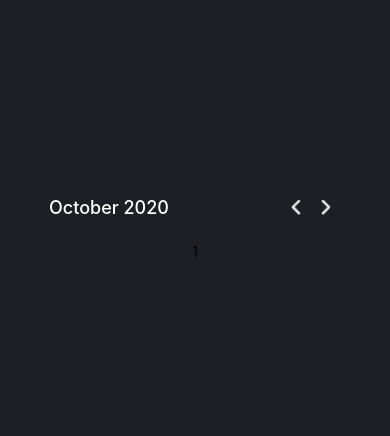
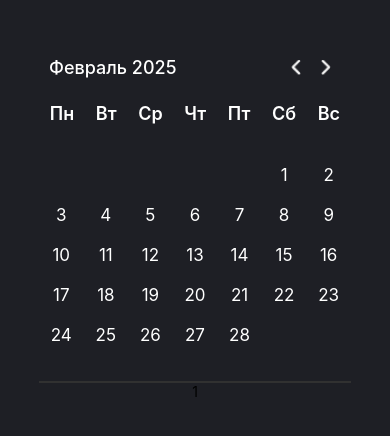
Before and after one commit to KANTNOLI/KMNotes, a React Native app: screen / in a window 390 px wide. Shown: the part 196-632 px from the top of the page. Built offline with nearby package versions, Linux system fonts and the light colour scheme.

Commit message:
toggle year months

```diff
--- a/App.js
+++ b/App.js
@@ -9,14 +9,61 @@ import {
 import AsyncStorage from "@react-native-async-storage/async-storage";
 
 import CalendarHeader from "./components/Calendar/CalendarHeader";
+import CalendarContent from "./components/Calendar/CalendarContent";
+
+const MONTHS = [
+  "Январь",
+  "Февраль",
+  "Март",
+  "Апрель",
+  "Май",
+  "Июнь",
+  "Июль",
+  "Август",
+  "Сентябрь",
+  "Октябрь",
+  "Ноябрь",
+  "Декабрь",
+];
 
 const App = () => {
-  const [mount, setmount] = useState(1);
+  let activeDate = new Date();
+
+  const [month, setMonth] = useState(activeDate.getMonth());
+  const [year, setYear] = useState(activeDate.getFullYear());
+
+  //console.log(new Date(year, month + 1, 0).getDate());
+
+  const setMonthHandler = (variate) => {
+    if (variate) {
+      if (month < 11) {
+        setMonth(month + 1);
+      } else {
+        setYear(year + 1);
+        setMonth(0);
+      }
+    } else {
+      if (month > 0) {
+        setMonth(month - 1);
+      } else {
+        setYear(year - 1);
+        setMonth(11);
+      }
+    }
+  };
 
   return (
     <SafeAreaView style={styles.body}>
-      <CalendarHeader />
-      <Text>{mount}</Text>
+      <CalendarHeader
+        months={MONTHS}
+        date={{ month, year }}
+        setDate={setMonthHandler}
+      />
+      <CalendarContent
+        countDay={new Date(year, month + 1, 0).getDate()}
+        date={{ month, year }}
+      />
+      <Text>{month}</Text>
     </SafeAreaView>
   );
 };
--- /dev/null
+++ b/components/Calendar/CalendarContent.js
@@ -0,0 +1,125 @@
+import React, { useRef, useState } from "react";
+import {
+  SafeAreaView,
+  View,
+  Text,
+  StyleSheet,
+  Image,
+  TouchableOpacity,
+  FlatList,
+} from "react-native";
+import AsyncStorage from "@react-native-async-storage/async-storage";
+import * as Font from "expo-font";
+
+const renderWeekSteps = (days) => {
+  let tempLengthF = days[0].week;
+  for (let i = 0; i < tempLengthF; i++) {
+    days = [
+      {
+        isDay: false,
+      },
+      ...days,
+    ];
+  }
+  let tempLengthL = 7 - (days.length % 7);
+  for (let i = 0; i < tempLengthL; i++) {
+    days.push({
+      isDay: false,
+    });
+  }
+
+  return days;
+};
+
+const CalendarContent = ({ date, countDay }) => {
+  let weekName = ["Пн", "Вт", "Ср", "Чт", "Пт", "Сб", "Вс"];
+
+  let days = Array.from({ length: countDay }, (_, id) => ({
+    isDay: true,
+    day: id + 1,
+    week: new Date(date.year, date.month, id).getDay(),
+  }));
+  days = renderWeekSteps(days);
+
+  const [fastClick, setFastClick] = useState(true);
+  const longClick = useRef(null);
+
+  const checkLongClick = (item) => {
+    longClick.current = setTimeout(() => {
+      // set visual
+      console.log("long click", item);
+      setFastClick(false);
+    }, 250);
+  };
+
+  const checkLongClickActive = () => {
+    setFastClick(true);
+    clearTimeout(longClick.current);
+    // open
+    if (fastClick) {
+      console.log("fast func");
+    }
+  };
+
+  return (
+    <SafeAreaView style={styles.body}>
+      <FlatList
+        numColumns={7}
+        data={weekName}
+        renderItem={({ item }) => <Text style={styles.weekName}>{item}</Text>}
+      />
+      <FlatList
+        numColumns={7}
+        data={days}
+        renderItem={({ item, index }) => (
+          <TouchableOpacity
+            style={item.isDay ? styles.day : styles.skipDay}
+            onPressIn={() => checkLongClick(index)}
+            onPressOut={checkLongClickActive}
+          >
+            <Text style={styles.dayTitle}>{item.day}</Text>
+          </TouchableOpacity>
+        )}
+      />
+    </SafeAreaView>
+  );
+};
+
+const styles = StyleSheet.create({
+  body: {
+    width: "80%",
+    height: "280px",
+    borderBottomWidth: 2,
+    borderColor: "#313131",
+  },
+  weekName: {
+    margin: "auto",
+    alignItems: "center",
+    fontSize: 18,
+    fontWeight: 600,
+    color: "white",
+    justifyContent: "center",
+  },
+  skipDay: {
+    margin: "auto",
+    marginTop: "5px",
+    width: "35px",
+    height: "35px",
+  },
+  day: {
+    margin: "auto",
+    marginTop: "5px",
+    alignItems: "center",
+    justifyContent: "center",
+    width: "35px",
+    borderRadius: "50%",
+    height: "35px",
+  },
+  dayTitle: {
+    fontSize: 17,
+    color: "white",
+    fontWeight: 400,
+  },
+});
+
+export default CalendarContent;
--- a/components/Calendar/CalendarHeader.js
+++ b/components/Calendar/CalendarHeader.js
@@ -5,63 +5,29 @@ import {
   Text,
   StyleSheet,
   Image,
-  TouchableHighlight,
+  TouchableOpacity,
 } from "react-native";
 import AsyncStorage from "@react-native-async-storage/async-storage";
 import * as Font from "expo-font";
 
-const MONTHS = [
-  "Январь",
-  "Февраль",
-  "Март",
-  "Апрель",
-  "Май",
-  "Июнь",
-  "Июль",
-  "Август",
-  "Сентябрь",
-  "Октябрь",
-  "Ноябрь",
-  "Декабрь",
-];
-
-const CalendarHeader = (props) => {
-  let activeDate = new Date();
-
-  const [months, setMonths] = useState(MONTHS[activeDate.getMonth()]);
-
-  // activeDate.getDate()
-  // MONTHS[activeDate.getMonth()]
-  // activeDate.getFullYear()
-
-  // console.log(activeDate.getDate());
-  // console.log(MONTHS[activeDate.getMonth()]);
-  // console.log(activeDate.getFullYear());
-
-  console.log(123);
+const CalendarHeader = ({ months, date, setDate }) => {
   return (
     <SafeAreaView style={styles.body}>
-      <Text style={styles.title}>October 2020</Text>
+      <Text style={styles.title}>{`${months[date.month]} ${date.year}`}</Text>
       <View style={styles.steps}>
-        <TouchableHighlight
-          style={styles.stepsDiv}
-          onPress={() => console.log(123)}
-        >
+        <TouchableOpacity style={styles.stepsDiv} onPress={() => setDate(0)}>
           <Image
             style={styles.stepsImg}
             source={require("../../assets/Previous.png")}
           />
-        </TouchableHighlight>
+        </TouchableOpacity>
 
-        <TouchableHighlight
-          style={styles.stepsDiv}
-          onPress={() => console.log(123)}
-        >
+        <TouchableOpacity style={styles.stepsDiv} onPress={() => setDate(1)}>
           <Image
             style={styles.stepsImg}
             source={require("../../assets/Next.png")}
           />
-        </TouchableHighlight>
+        </TouchableOpacity>
       </View>
     </SafeAreaView>
   );
```
